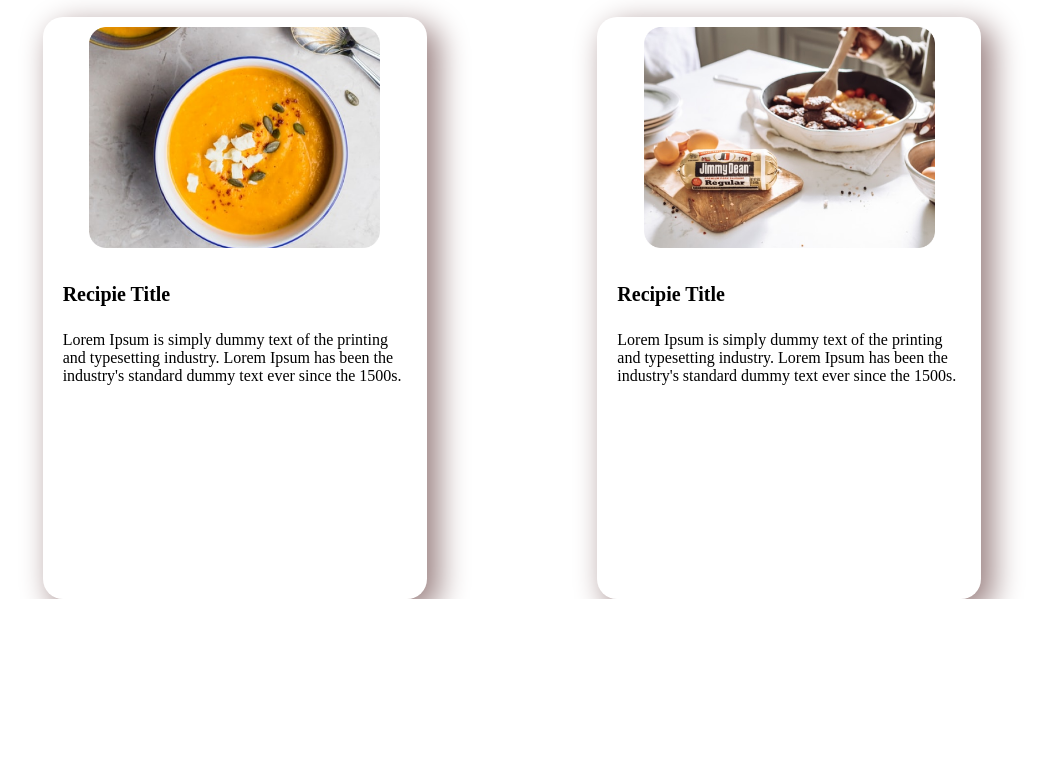
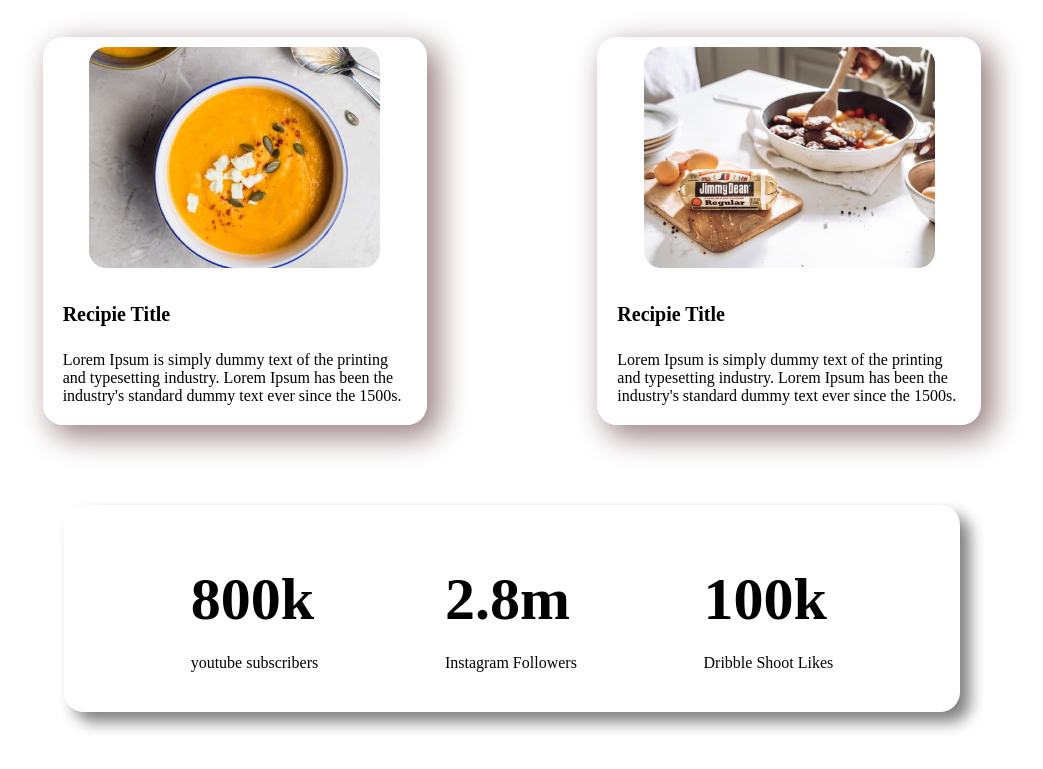
Before and after one commit to xnafi/Eat-Healthy, a plain HTML site: page index.html in a window 1280 px wide. Shown: the part 1701-2470 px from the top of the page, without its empty margins (128-1171 px from the left). Before the commit the page ends 2300 px from the top, so only its background shows below. Drawn offline with Linux system fonts and the light colour scheme.

Commit message:
section 4

```diff
--- a/index.html
+++ b/index.html
@@ -62,16 +62,16 @@
       <h1>My Recipies</h1>
       <span>
         Lorem Ipsum is simply dummy text of the printing and typesetting
-        industry. <br> Lorem Ipsum has been the industry's standard dummy text ever
-        since the <br> 1500s.
+        industry. <br />
+        Lorem Ipsum has been the industry's standard dummy text ever since the
+        <br />
+        1500s.
       </span>
       <div class="card-div">
         <div class="card">
           <img src="images/food/ProjectCover.png" alt="" />
           <div>
-            <h1 >
-              Recipie Title
-            </h1>
+            <h1>Recipie Title</h1>
             <p>
               Lorem Ipsum is simply dummy text of the printing and typesetting
               industry. Lorem Ipsum has been the industry's standard dummy text
@@ -82,9 +82,7 @@
         <div class="card">
           <img src="images/food/Project Cover.jpg" alt="" />
           <div>
-            <h1>
-              Recipie Title
-            </h1>
+            <h1>Recipie Title</h1>
             <p>
               Lorem Ipsum is simply dummy text of the printing and typesetting
               industry. Lorem Ipsum has been the industry's standard dummy text
@@ -94,5 +92,22 @@
         </div>
       </div>
     </section>
+
+    <section class="sec-3">
+      <div class="sec-3-div">
+        <div class="sec-3-div-1">
+          <h1>800k</h1>
+          <p>youtube subscribers</p>
+        </div>
+        <div class="sec-3-div-2">
+          <h1>2.8m</h1>
+          <p>Instagram Followers</p>
+        </div>
+        <div class="sec-3-div-3">
+          <h1>100k</h1>
+          <p>Dribble Shoot Likes</p>
+        </div>
+      </div>
+    </section>
   </body>
 </html>
--- a/style.css
+++ b/style.css
@@ -127,7 +127,7 @@
     flex-direction: column;
     justify-content: center;
     align-items: center;
-    margin-top: 60px;
+    margin: 60px 0px;
 }
 
 .card-div {
@@ -157,7 +157,13 @@
     align-items: center;
     padding: 10px;
     box-shadow: 10px 10px 30px 2px rgb(155, 130, 130);
+    transition: all 0.5s;
 
+
+}
+.card:hover{
+    transform: rotate(10deg);
+    transform: scale(0.9);
 }
 
 .card img {
@@ -171,3 +177,25 @@
 .card div{
     padding: 10px;
 }
+
+/* *** section 3 *** */
+.sec-3{
+    width: 100vw;
+    height: 100%;
+    margin: 80px 0px;
+
+}
+.sec-3-div{
+    display: flex;
+    justify-content: space-evenly;
+    align-items: center;
+    padding: 40px 0px;
+    width: 70%;
+    box-shadow: 10px 10px 15px gray;
+    border-radius: 20px;
+
+}
+.sec-3-div:hover{
+    cursor: pointer;
+    border: 2px solid red;
+}
```
